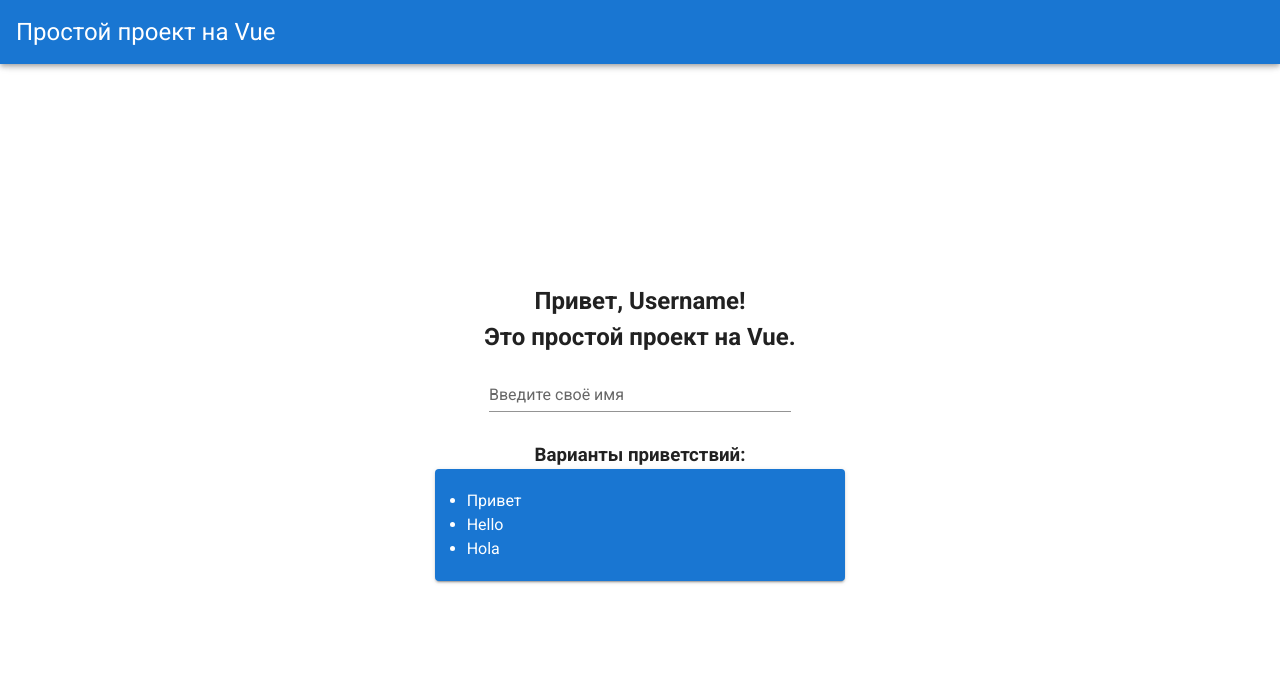
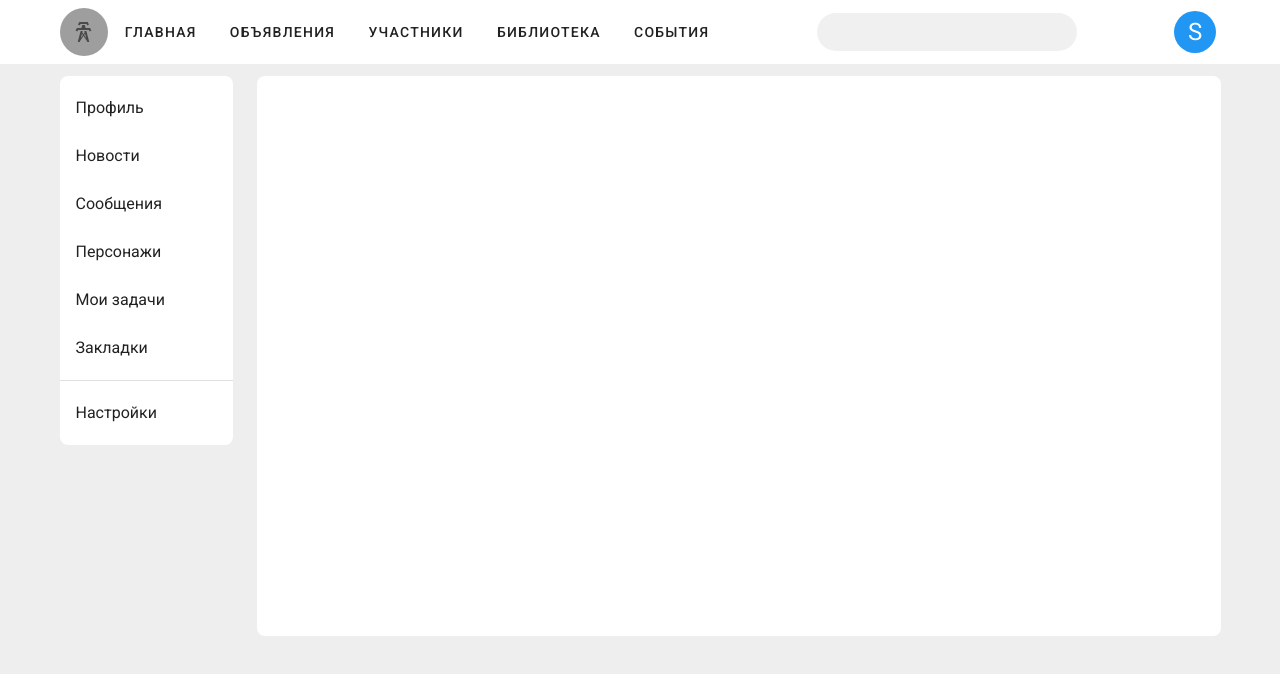
Before and after one commit to Far4Ru/mordor-magic-2, a Vue app in the folder mordor-magic-vue/: page / in a window 1280 px wide. Shown: the top 674 px of the page. Built offline with nearby package versions, Linux system fonts and the light colour scheme.

Commit message:
Шаблон главной страницы

```diff
--- a/mordor-magic-vue/src/App.vue
+++ b/mordor-magic-vue/src/App.vue
@@ -1,25 +1,113 @@
 <template>
-  <v-app>
+  <v-app id="inspire">
     <v-app-bar
       app
-      color="primary"
-      dark
+      color="white"
+      flat
     >
-      <div class="d-flex align-center">
-        <h1 class="headline">Простой проект на Vue</h1>
-      </div>
+      <v-container class="py-0 fill-height">
+        <v-avatar color="grey">
+          <v-icon>
+            mdi-transmission-tower
+          </v-icon>
+        </v-avatar>
+
+        <v-btn
+          v-for="link in links"
+          :key="link"
+          text
+        >
+          {{ link }}
+        </v-btn>
+
+        <v-spacer></v-spacer>
+
+        <v-responsive max-width="260">
+          <v-text-field
+            dense
+            flat
+            hide-details
+            rounded
+            solo-inverted
+          ></v-text-field>
+        </v-responsive>
+        <v-spacer></v-spacer>
+        <avatar-menu />
+      </v-container>
     </v-app-bar>
-    <v-main class="d-flex align-center text-center">
-      <router-view />
+
+    <v-main class="grey lighten-3">
+      <v-container>
+        <v-row>
+          <v-col cols="2">
+            <v-sheet rounded="lg">
+              <v-list color="transparent">
+                <v-list-item
+                  v-for="page in pages"
+                  :key="page"
+                  link
+                >
+                  <v-list-item-content>
+                    <v-list-item-title>
+                      {{ page }}
+                    </v-list-item-title>
+                  </v-list-item-content>
+                </v-list-item>
+
+                <v-divider class="my-2"></v-divider>
+
+                <v-list-item
+                  link
+                  color="grey lighten-4"
+                >
+                  <v-list-item-content>
+                    <v-list-item-title>
+                      Настройки
+                    </v-list-item-title>
+                  </v-list-item-content>
+                </v-list-item>
+              </v-list>
+            </v-sheet>
+          </v-col>
+
+          <v-col>
+            <v-sheet
+              min-height="70vh"
+              rounded="lg"
+            >
+              <!--  -->
+            </v-sheet>
+          </v-col>
+        </v-row>
+      </v-container>
     </v-main>
   </v-app>
 </template>
 
 <script>
+
+import AvatarMenu from '@/components/AvatarMenu'
 export default {
   name: 'App',
   data: () => ({
-    //
-  })
+    links: [
+      'Главная',
+      'Объявления',
+      'Участники',
+      'Библиотека',
+      'События'
+    ],
+    pages: [
+      'Профиль',
+      'Новости',
+      'Сообщения',
+      'Персонажи',
+      'Мои задачи',
+      'Закладки'
+    ]
+  }),
+  components: {
+    AvatarMenu
+  }
 }
 </script>
--- /dev/null
+++ b/mordor-magic-vue/src/components/AvatarMenu.vue
@@ -0,0 +1,66 @@
+<template>
+  <v-menu
+    bottom
+    min-width="200px"
+    rounded
+    offset-y
+  >
+    <template v-slot:activator="{ on }">
+      <v-btn
+        icon
+        x-large
+        v-on="on"
+      >
+        <v-avatar
+          color="blue"
+          size="42"
+        >
+          <span class="white--text text-h5">{{ user.initials }}</span>
+        </v-avatar>
+      </v-btn>
+    </template>
+    <v-card>
+      <v-list-item-content class="justify-center">
+        <div class="mx-auto text-center">
+          <v-avatar
+            color="blue"
+          >
+            <span class="white--text text-h5">{{ user.initials }}</span>
+          </v-avatar>
+          <h3>{{ user.fullName }}</h3>
+          <p class="text-caption mt-1">
+            {{ user.email }}
+          </p>
+          <v-divider class="my-3"></v-divider>
+          <v-btn
+            depressed
+            rounded
+            text
+          >
+            Настройки
+          </v-btn>
+          <v-divider class="my-3"></v-divider>
+          <v-btn
+            depressed
+            rounded
+            text
+          >
+            Выйти
+          </v-btn>
+        </div>
+      </v-list-item-content>
+    </v-card>
+  </v-menu>
+</template>
+<script>
+export default {
+  name: 'AvatarMenu',
+  data: () => ({
+    user: {
+      initials: 'S',
+      fullName: 'Sasha',
+      email: 'far4ru@gmail.com'
+    }
+  })
+}
+</script>
```
Also changed, not shown: mordor-magic-vue/src/views/Main.vue (added).
